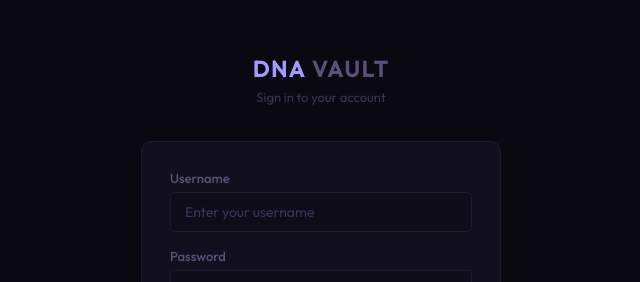
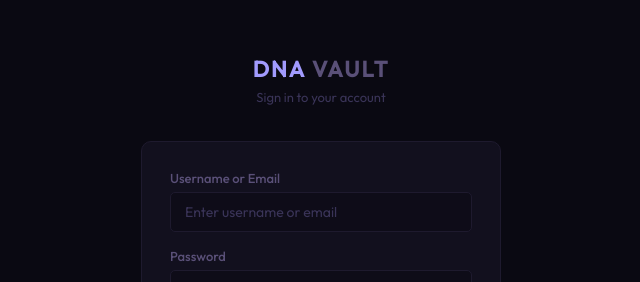
Before and after one commit to Smiti04/dna-storage-system, a React (Vite) app in the folder dna-frontend/: page /login in a window 1280 px wide. Shown: the part 158-440 px from the top of the page, without its empty margins (319-959 px from the left). Built offline with nearby package versions, Linux system fonts and the light colour scheme; no server answers; a web font is replaced by a local one.

Commit message:
Login: username or email, update labels

```diff
--- a/dna-frontend/src/pages/login.jsx
+++ b/dna-frontend/src/pages/login.jsx
@@ -20,7 +20,7 @@ function Login() {
 
   const handleLogin = async () => {
     setError("");
-    if (!username.trim()) { setError("Username is required"); return; }
+    if (!username.trim()) { setError("Username or email is required"); return; }
     if (!password) { setError("Password is required"); return; }
     setLoading(true);
     const res = await loginUser(username, password);
@@ -42,8 +42,8 @@ function Login() {
 
         <div style={{ background: "#12101e", border: "1px solid #1e1a2e", borderRadius: "10px", padding: "28px" }}>
           <div style={{ marginBottom: "16px" }}>
-            <label style={label}>Username</label>
-            <input className="input-field" type="text" value={username} onChange={e => setUsername(e.target.value)} placeholder="Enter your username" onKeyDown={e => e.key === "Enter" && handleLogin()} />
+            <label style={label}>Username or Email</label>
+            <input className="input-field" type="text" value={username} onChange={e => setUsername(e.target.value)} placeholder="Enter username or email" onKeyDown={e => e.key === "Enter" && handleLogin()} />
           </div>
           <div style={{ marginBottom: "20px" }}>
             <label style={label}>Password</label>
```
